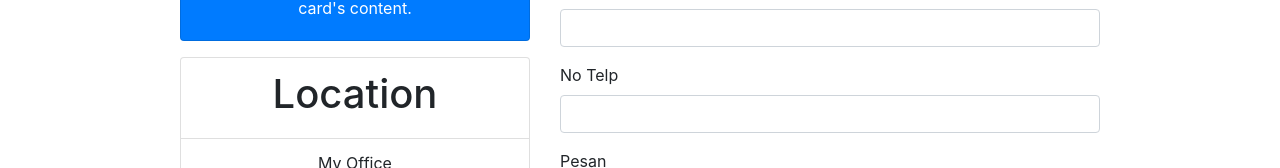
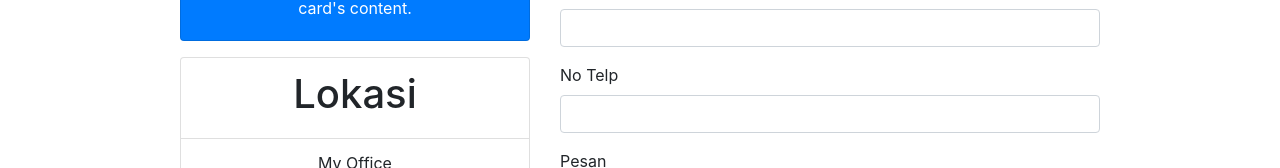
Before and after one commit to ahmadtriandi/newportofolio, a plain HTML site: page index.html in a window 1280 px wide. Shown: the part 3481-3649 px from the top of the page. Drawn offline with Linux system fonts and the light colour scheme.

Commit message:
merubah location ke lokasi

```diff
--- a/index.html
+++ b/index.html
@@ -305,7 +305,7 @@
 
           <ul class="list-group text-center">
             <li class="list-group-item">
-              <h1>Location</h1>
+              <h1>Lokasi</h1>
             </li>
             <li class="list-group-item">My Office</li>
             <li class="list-group-item">Jl.Lorong 102 Timur No.53</li>
```
